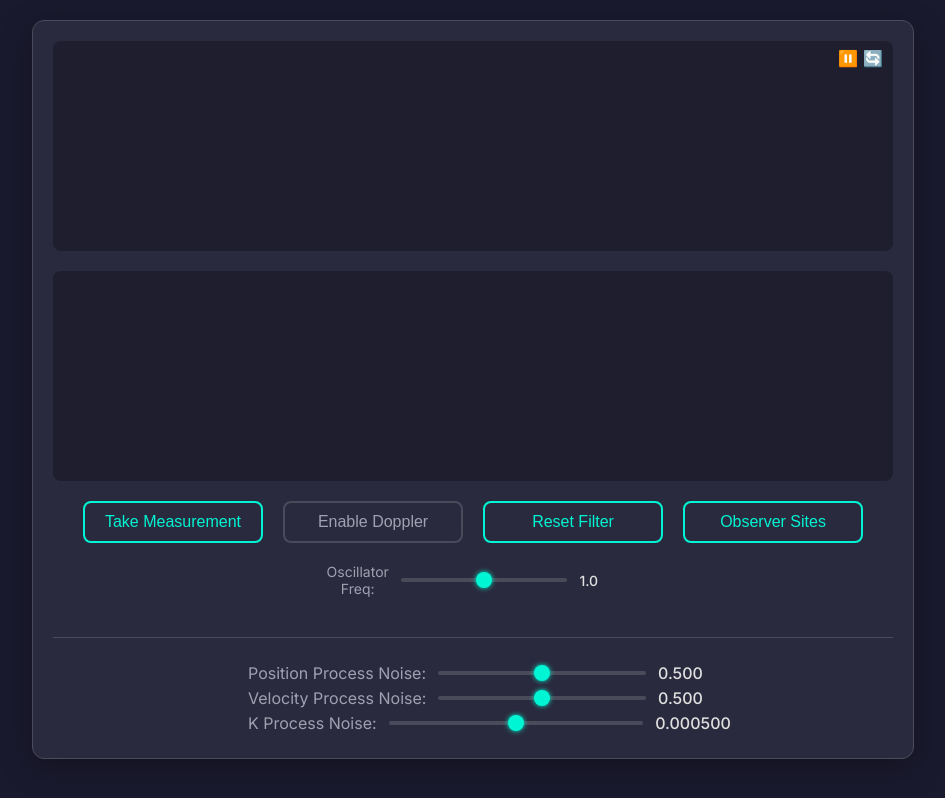
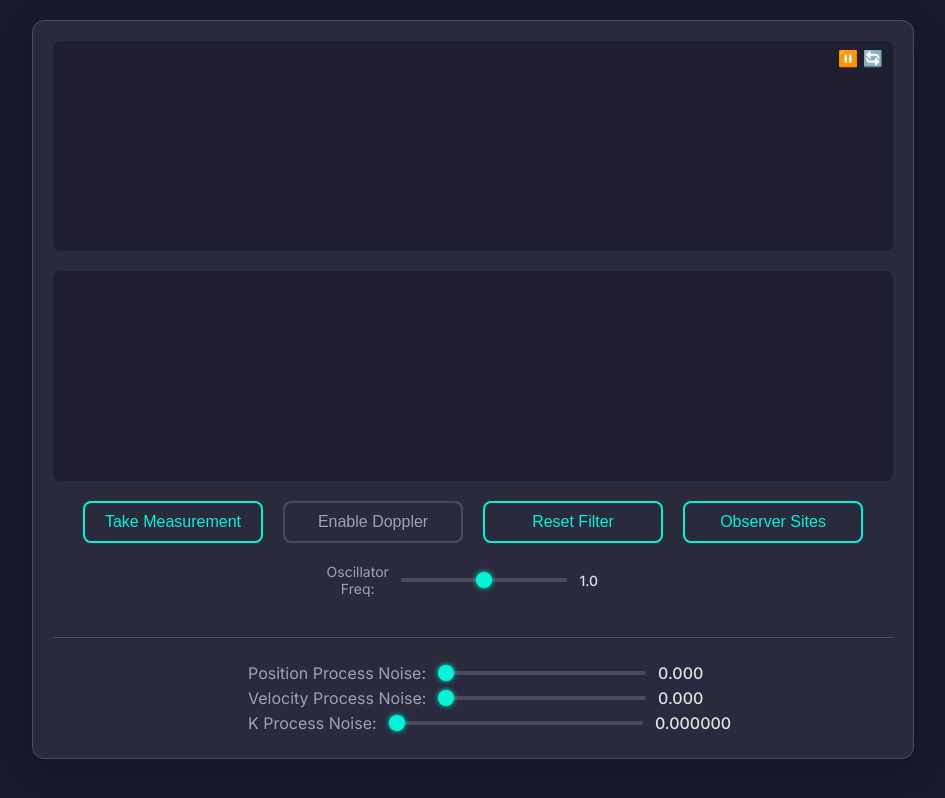
Before and after one commit to rowland-208/kalman-filter-oscillator, a plain HTML site: page index.html in a window 1280 px wide. Shown: the whole page, without its empty margins (167-1112 px from the left). Drawn offline with Linux system fonts and the light colour scheme; a script that the page names is missing.

Commit message:
Set all sliders to zero initially

```diff
--- a/index.html
+++ b/index.html
@@ -253,17 +253,17 @@
         <div class="controls-group">
             <div class="slider-container">
                 <label for="q-pos-slider">Position Process Noise:</label>
-                <input type="range" id="q-pos-slider" min="0" max="1.0" step="0.01" value="0.5">
+                <input type="range" id="q-pos-slider" min="0" max="1.0" step="0.01" value="0.0">
                 <span id="q-pos-slider-value" class="slider-value"></span>
             </div>
             <div class="slider-container">
                 <label for="q-vel-slider">Velocity Process Noise:</label>
-                <input type="range" id="q-vel-slider" min="0" max="1.0" step="0.01" value="0.5">
+                <input type="range" id="q-vel-slider" min="0" max="1.0" step="0.01" value="0.0">
                 <span id="q-vel-slider-value" class="slider-value"></span>
             </div>
             <div class="slider-container" id="q-k-slider-container">
                 <label for="q-k-slider">K Process Noise:</label>
-                <input type="range" id="q-k-slider" min="0" max="1e-3" step="1e-5" value="5e-4">
+                <input type="range" id="q-k-slider" min="0" max="1e-3" step="1e-5" value="0.0">
                 <span id="q-k-slider-value" class="slider-value"></span>
             </div>
         </div>
@@ -271,12 +271,12 @@
         <div class="controls-group" id="reset-uncertainty-controls" style="display: none;">
             <div class="slider-container">
                 <label for="reset-vel-uncertainty-slider">Reset Velocity Uncertainty:</label>
-                <input type="range" id="reset-vel-uncertainty-slider" min="0" max="100" step="1" value="100">
+                <input type="range" id="reset-vel-uncertainty-slider" min="0" max="100" step="1" value="0">
                 <span id="reset-vel-uncertainty-value" class="slider-value"></span>
             </div>
             <div class="slider-container">
                 <label for="reset-k-uncertainty-slider">Reset K Uncertainty:</label>
-                <input type="range" id="reset-k-uncertainty-slider" min="0" max="0.01" step="0.0001" value="0.01">
+                <input type="range" id="reset-k-uncertainty-slider" min="0" max="0.01" step="0.0001" value="0">
                 <span id="reset-k-uncertainty-value" class="slider-value"></span>
             </div>
         </div>
```
